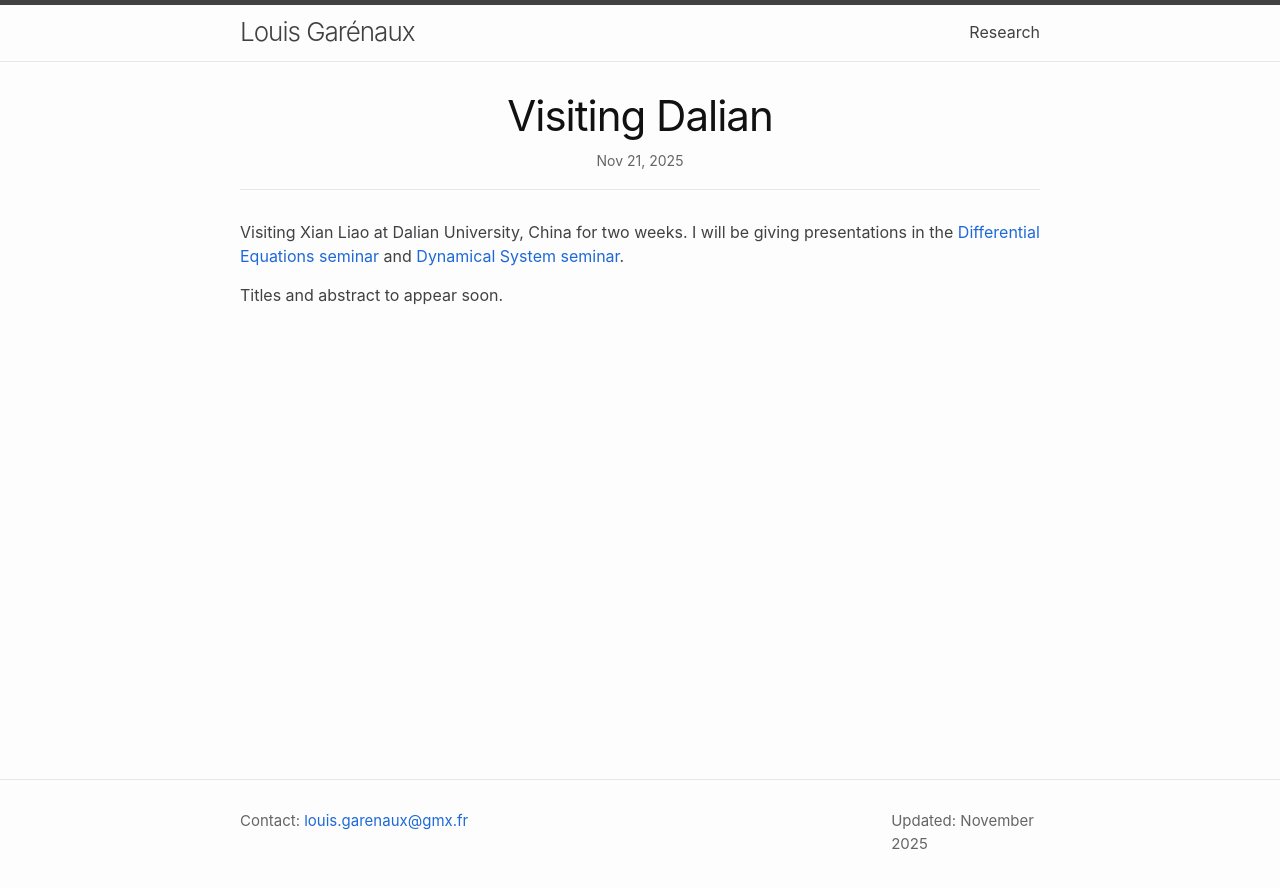
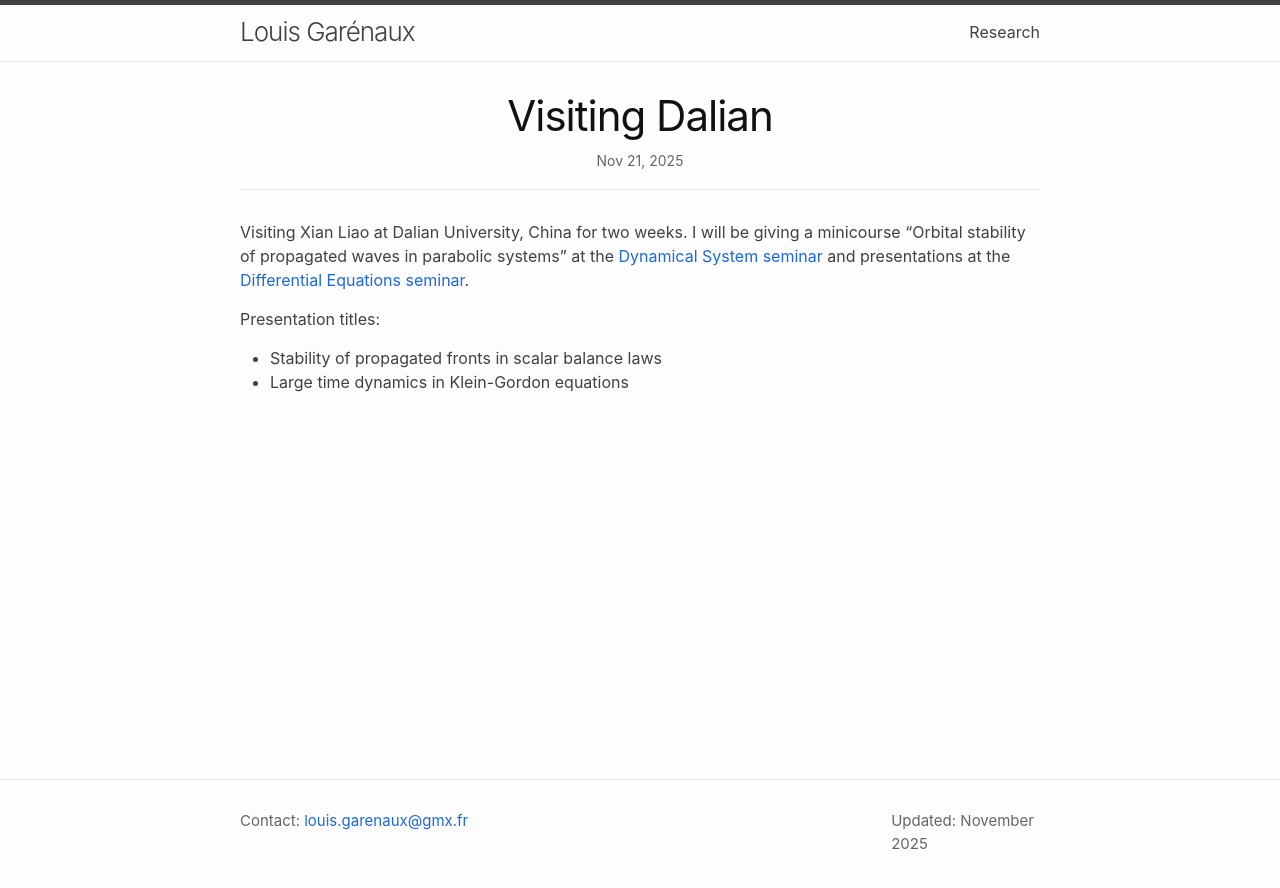
Before and after one commit to louisgarenaux/louisgarenaux.github.io, a Jekyll site: the page built from _posts/2025-11-21-visit-Dalian.markdown, in a window 1280 px wide. Shown: the top 888 px of the page. Built offline with Jekyll 4.4.1, drawn with Linux system fonts in a browser that asks for light colours; nearby versions of some CDN libraries.

Commit message:
Add titles Dalian post

```diff
--- a/_posts/2025-11-21-visit-Dalian.markdown
+++ b/_posts/2025-11-21-visit-Dalian.markdown
@@ -5,9 +5,11 @@ date:   2025-11-21 22:19:00 +0100
 categories: seminar
 ---
 
-Visiting Xian Liao at Dalian University, China for two weeks. I will be giving presentations in the [Differential Equations seminar][url-pde-seminar] and [Dynamical System seminar][url-ds-seminar].
+Visiting Xian Liao at Dalian University, China for two weeks. I will be giving a minicourse "Orbital stability of propagated waves in parabolic systems" at the [Dynamical System seminar][url-ds-seminar] and presentations at the [Differential Equations seminar][url-pde-seminar].
 
-Titles and abstract to appear soon.
+Presentation titles:
+- Stability of propagated fronts in scalar balance laws
+- Large time dynamics in Klein-Gordon equations
 
 [url-pde-seminar]: https://faculty.dlut.edu.cn/chengmengyu/en/zdylm/1186798/list/index.htm
 [url-ds-seminar]: https://dutdynamics.github.io/seminar/
```
Also changed, not shown: 2 other files.
